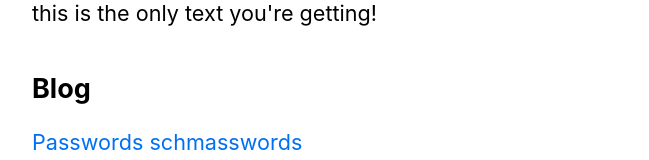
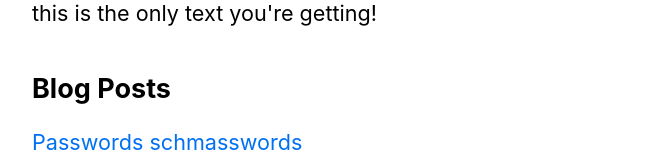
Before and after one commit to MTjody/ssr-playground, a Next.js app: page / in a window 1280 px wide. Shown: the part 345-505 px from the top of the page, without its empty margins (302-951 px from the left). Built offline with nearby package versions, Linux system fonts and the light colour scheme.

Commit message:
squash me

```diff
--- a/components/layout.js
+++ b/components/layout.js
@@ -4,7 +4,7 @@ import utilStyles from '../styles/utils.module.css'
 import Link from 'next/link'
 
 const name = '@MTJody';
-export const siteTitle = '@MTJody Blog';
+export const siteTitle = '@MTJody';
 
 export default function Layout({ children, home }) {
   return (
@@ -13,7 +13,7 @@ export default function Layout({ children, home }) {
         <link rel="icon" href="/favicon.ico" />
         <meta
           name="description"
-          content="Learn how to build a personal website using Next.js"
+          content="Yeah I'll probably update this one soon™"
         />
         <meta
           property="og:image"
--- a/pages/index.js
+++ b/pages/index.js
@@ -29,7 +29,7 @@ export default function Home({ allPostsData }) {
         <p>I will probably write something here in the future. For now this is the only text you're getting!</p>
       </section>
       <section className={`${utilStyles.headingMd} ${utilStyles.padding1px}`}>
-        <h2 className={utilStyles.headingLg}>Blog</h2>
+        <h2 className={utilStyles.headingLg}>Blog Posts</h2>
         <ul className={utilStyles.list}>
           {allPostsData.map(({ id, date, title }) => (
             <li className={utilStyles.listItem} key={id}>
```
